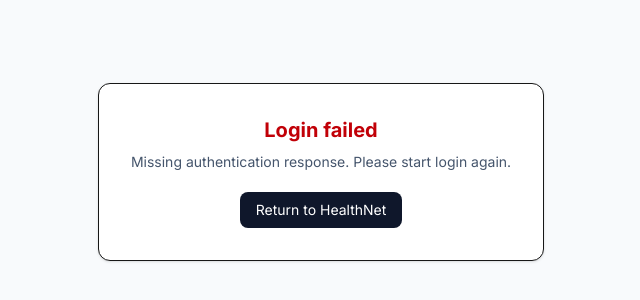
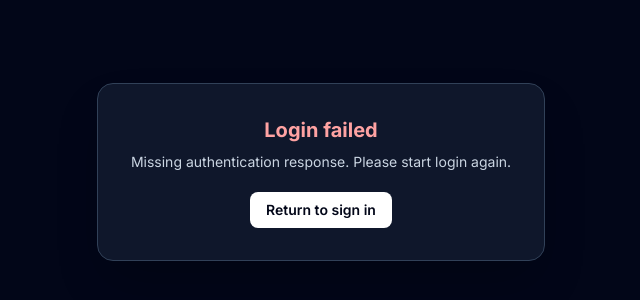
Before and after one commit to NitishkBiswal/Healthnet, a Next.js app in the folder frontend/: page /auth/callback in a window 1280 px wide. Shown: the part 228-528 px from the top of the page, without its empty margins (319-959 px from the left). Built offline with nearby package versions, Linux system fonts and the light colour scheme; no server answers.

Commit message:
Improve authentication UX and callback reliability

```diff
--- a/frontend/src/app/auth/callback/page.tsx
+++ b/frontend/src/app/auth/callback/page.tsx
@@ -1,13 +1,68 @@
 "use client";
-import { useEffect, useState } from "react";
+
+import { useEffect, useRef, useState } from "react";
 import { useRouter } from "next/navigation";
+
 import { completeLogin, ROLE_CONFIG, type UserRole } from "@/lib/auth";
+
 export default function AuthCallbackPage() {
-  const router = useRouter(); const [error, setError] = useState("");
-  useEffect(() => { const params = new URLSearchParams(window.location.search); const code = params.get("code"); const state = params.get("state"); const keycloakError = params.get("error");
-    if (keycloakError) { setError(params.get("error_description") ?? "Keycloak login was cancelled."); return; }
-    if (!code || !state) { setError("Missing authentication response. Please start login again."); return; }
-    void completeLogin(code, state).then((role: UserRole) => router.replace(ROLE_CONFIG[role].portal)).catch((reason: unknown) => setError(reason instanceof Error ? reason.message : "Login failed."));
+  const router = useRouter();
+  const started = useRef(false);
+  const [error, setError] = useState("");
+
+  useEffect(() => {
+    if (started.current) return;
+    started.current = true;
+
+    const params = new URLSearchParams(window.location.search);
+    const code = params.get("code");
+    const state = params.get("state");
+    const keycloakError = params.get("error");
+
+    if (keycloakError) {
+      setError(
+        params.get("error_description") ?? "Keycloak login was cancelled.",
+      );
+      return;
+    }
+
+    if (!code || !state) {
+      setError("Missing authentication response. Please start login again.");
+      return;
+    }
+
+    void completeLogin(code, state)
+      .then((role: UserRole) => router.replace(ROLE_CONFIG[role].portal))
+      .catch((reason: unknown) =>
+        setError(
+          reason instanceof Error ? reason.message : "Login failed.",
+        ),
+      );
   }, [router]);
-  return <main className="flex min-h-screen items-center justify-center bg-slate-50 px-6"><div className="max-w-md rounded-xl border bg-white p-8 text-center shadow-sm">{error ? <><h1 className="text-xl font-bold text-red-700">Login failed</h1><p className="mt-2 text-sm text-slate-600">{error}</p><a href="/" className="mt-5 inline-block rounded-lg bg-slate-900 px-4 py-2 text-sm text-white">Return to HealthNet</a></> : <><h1 className="text-xl font-bold">Completing secure sign-in…</h1><p className="mt-2 text-sm text-slate-600">Verifying your HealthNet account.</p></>}</div></main>;
+
+  return (
+    <main className="flex min-h-screen items-center justify-center bg-slate-950 px-6">
+      <div className="w-full max-w-md rounded-2xl border border-slate-700 bg-slate-900 p-8 text-center text-white shadow-2xl">
+        {error ? (
+          <>
+            <h1 className="text-xl font-bold text-red-300">Login failed</h1>
+            <p className="mt-2 text-sm text-slate-300">{error}</p>
+            <a
+              href="/login"
+              className="mt-5 inline-block rounded-lg bg-white px-4 py-2 text-sm font-semibold text-slate-950"
+            >
+              Return to sign in
+            </a>
+          </>
+        ) : (
+          <>
+            <h1 className="text-xl font-bold">Completing secure sign-in…</h1>
+            <p className="mt-2 text-sm text-slate-300">
+              Verifying your HealthNet account.
+            </p>
+          </>
+        )}
+      </div>
+    </main>
+  );
 }
```
